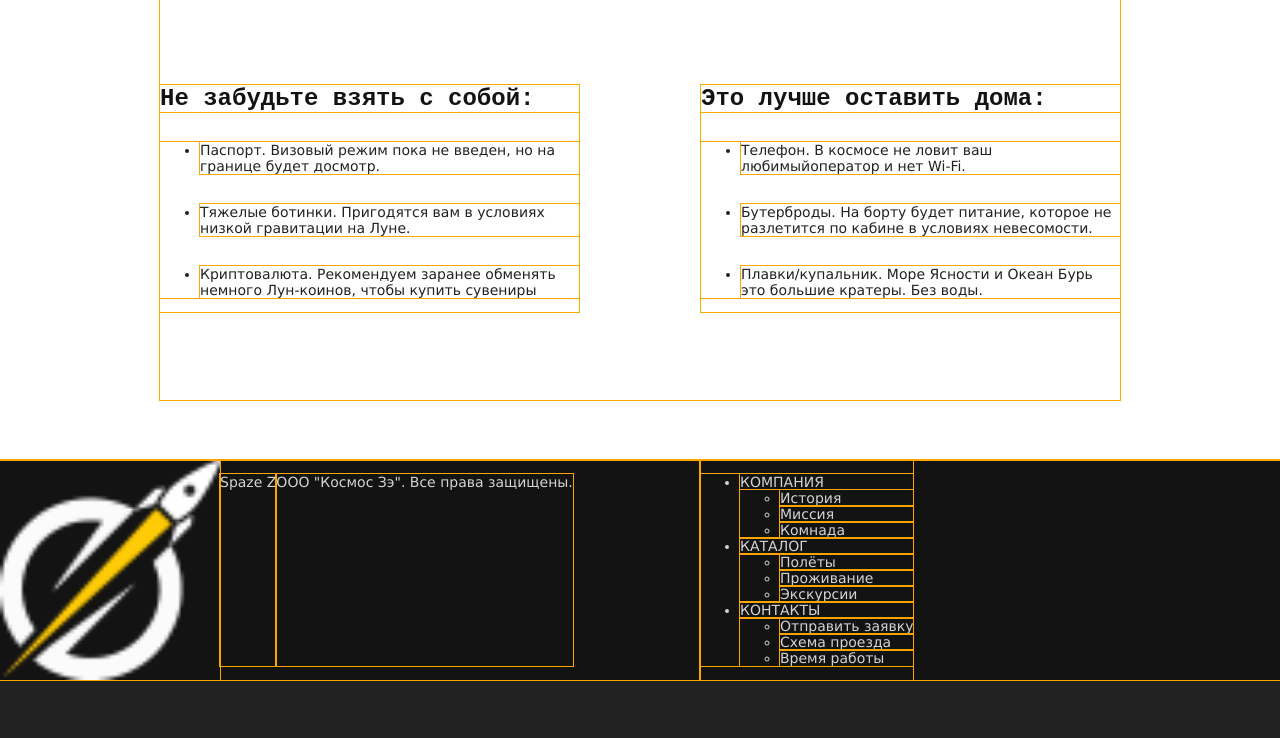
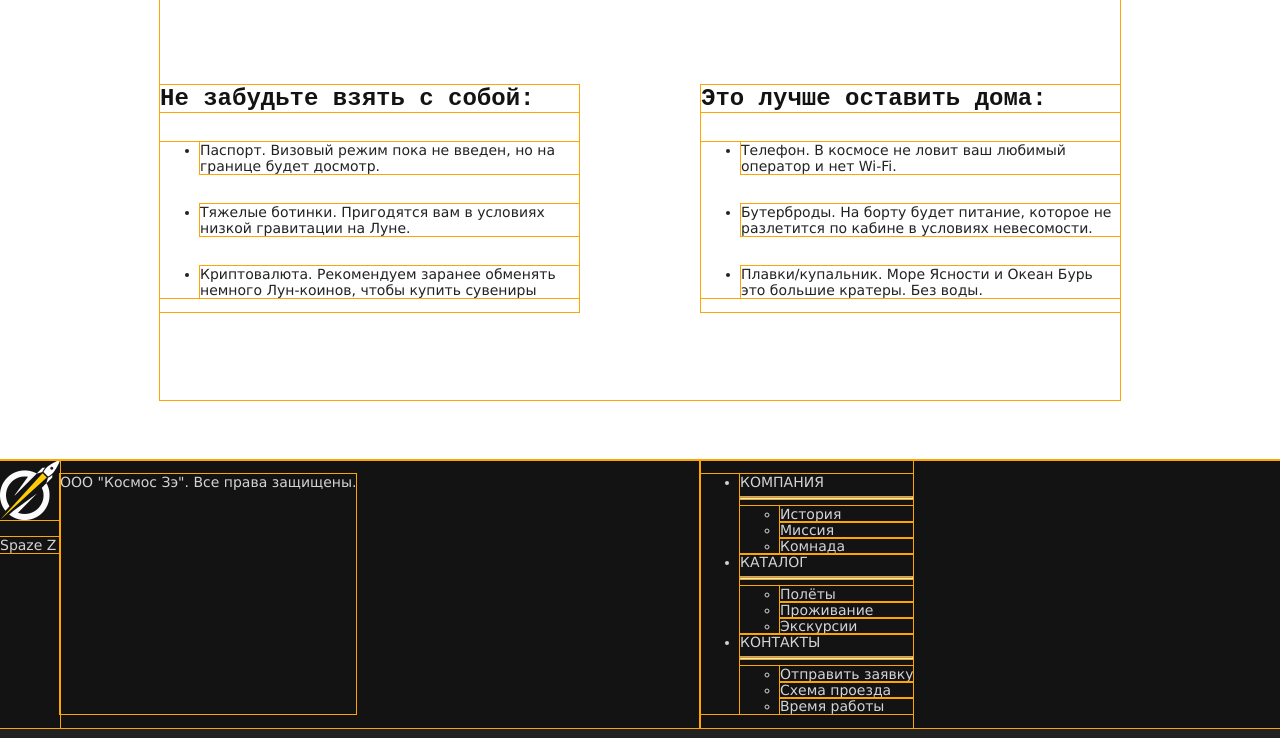
Before and after one commit to AlinaVenkova/alinavenkova.github.io, a plain HTML site: page index.html in a window 1280 px wide. Shown: the part 1396-2134 px from the top of the page. Before the commit the page ends 2086 px from the top, so only its background shows below. Drawn offline with Linux system fonts and the light colour scheme.

Commit message:
Add files via upload

```diff
--- a/index.html
+++ b/index.html
@@ -91,7 +91,7 @@
                     <div class="Important">
                         <h2>Это лучше оставить дома:</h2>
                         <ul>
-                            <li>Телефон. В космосе не ловит ваш любимыйоператор и нет Wi-Fi.</li>
+                            <li>Телефон. В космосе не ловит ваш любимый оператор и нет Wi-Fi.</li>
                             <li>Бутерброды. На борту будет питание, которое не разлетится по кабине в условиях невесомости.</li>
                             <li>Плавки/купальник. Море Ясности и Океан Бурь это большие кратеры. Без воды.</li>
                         </ul>
@@ -103,33 +103,37 @@
     <footer>
         <div class="footer">
             <div class="Spazez">
-
+                <div class="rocket">
                     <img src="img/logo.png" alt="logo">
                     <p> Spaze Z</p>
-                <p>ООО "Космос Зэ". Все права защищены.</p>
+                </div>
+                <p class="SpazExx">ООО "Космос Зэ". Все права защищены.</p>
             </div>
             <div>
-                <ul>
+                <ul class="menu">
 
                     <li>КОМПАНИЯ
-                        <ul>
+                        <hr>
+                        <ul class="submenu">
                             <li>История</li>
                             <li>Миссия</li>
                             <li>Комнада</li>
                         </ul>
                     </li>
-                    <li>КАТАЛОГ</li>
-                    <ul>
+                    <li>КАТАЛОГ
+                        <hr>
+                    <ul class="submenu">
                         <li>Полёты</li>
                         <li>Проживание</li>
                         <li>Экскурсии</li>
-                    </ul>
-                    <li>КОНТАКТЫ</li>
-                    <ul>
+                    </ul> </li>
+                    <li>КОНТАКТЫ
+                        <hr>
+                    <ul class="submenu">
                         <li>Отправить заявку</li>
                         <li>Схема проезда</li>
                         <li>Время работы</li>
-                        </ul>
+                    </ul></li>
                 </ul>
             </div>
         </div>
```
Lines whose indentation alone changed are shown as unchanged.
